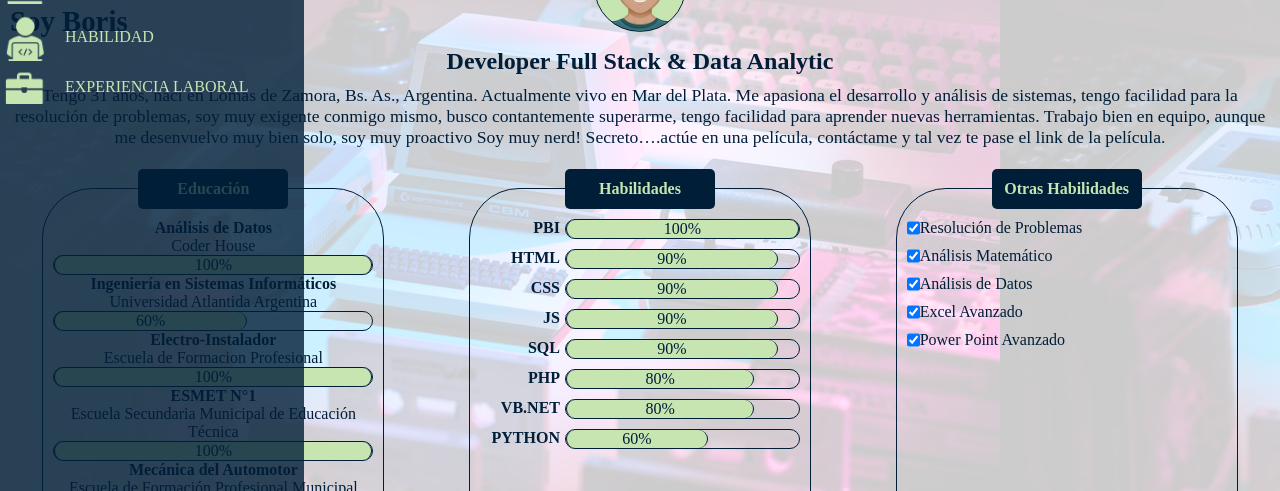
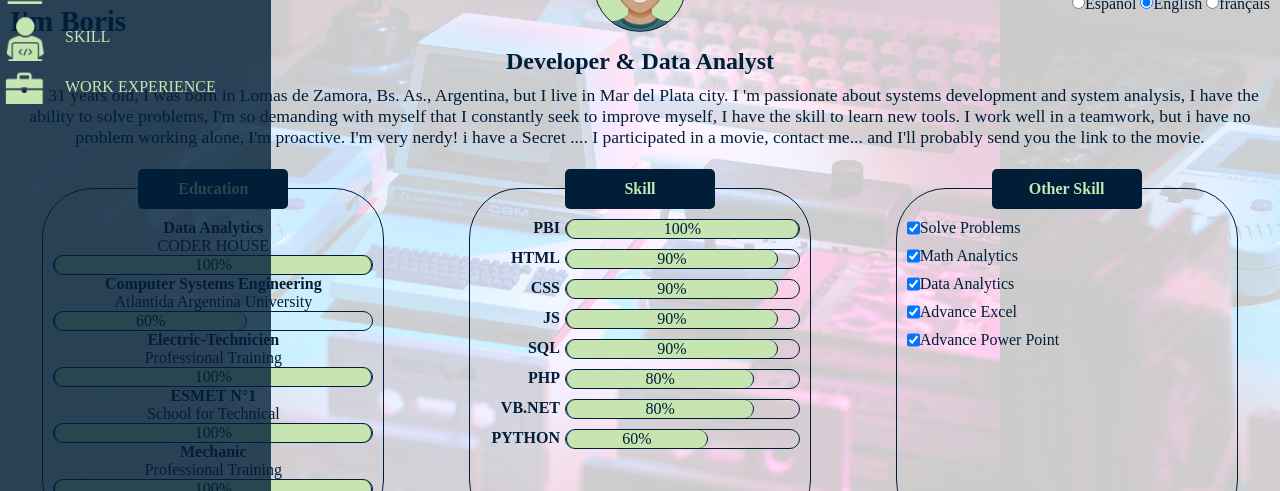
Before and after one commit to BorisTorrejon/CV, a plain HTML site: page index.html in a window 1280 px wide. Shown: the part 143-634 px from the top of the page. Drawn offline with nearby package versions, Linux system fonts and the light colour scheme.

Commit message:
laguages
agregar idiomas a la pagina

```diff
--- a/index.html
+++ b/index.html
@@ -11,15 +11,15 @@
     <header class="flex">
         <nav class="flex">
             <div>
-                <h2 class="flex">MENU</h2>
+                <h2 class="flex m">MENU</h2>
                 <ul>
-                    <li class="flex img-i"><a href="#i">INICIO</a></li>
-                    <li class="flex img-e"><a href="#e">EDUCACION</a></li>
-                    <li class="flex img-h"><a href="#h">HABILIDAD</a></li>
-                    <li class="flex img-j"><a href="#t">EXPERIENCIA LABORAL</a></li>
+                    <li class="flex img-i m"><a href="#i">INICIO</a></li>
+                    <li class="flex img-e m"><a href="#e">EDUCACION</a></li>
+                    <li class="flex img-h m"><a href="#h">HABILIDAD</a></li>
+                    <li class="flex img-j m"><a href="#t">EXPERIENCIA LABORAL</a></li>
                     <div class="flex fmenu">
                         <h2>Boris Torrejon</h2>
-                        <p>"Soy una obra en construcción"</p>
+                        <p class="m">"Soy una obra en construcción"</p>
                         <div class="flex redes">
                             <ul><a href="tel:+542236951583"><img src="./images/t.png" alt="tel"></a></ul>
                             <ul><a href="mailto:torrejonboris@gmail.com"><img src="./images/e.png" alt="email"></a></ul>
@@ -47,8 +47,13 @@
         </li>
     </header>
     <main class="flex">
+        <form class="languages" action="#">
+            <input class="language" type="radio" name="lang" value="es"><span>Español</span>
+            <input class="language" type="radio" name="lang" value="en"><span>English</span>
+            <input class="language" type="radio" name="lang" value="fr"><span>français</span>
+        </form>
         <h1 id="i">Soy Boris</h1>
-        <section>
+        <section id="sect1">
             <h2 id="sub">Developer Full Stack & Data Analytic</h2>
             <p>Tengo 31 años, nací en Lomas de Zamora, Bs. As., Argentina. Actualmente vivo en Mar del Plata.
                 Me apasiona el desarrollo y análisis de sistemas, tengo facilidad para la resolución de problemas, soy muy exigente conmigo mismo, busco contantemente superarme, tengo facilidad para aprender nuevas herramientas.
@@ -57,7 +62,7 @@
                 Secreto….actúe en una película, contáctame y tal vez te pase el link de la película.
                 </p>
         </section>
-        <section id="e" class="cuadro">
+        <section id="sect2" class="cuadro">
             <h2 class="flex">Educación</h2>
             <div class="contenedor">
                 <div>
@@ -87,7 +92,7 @@
                 </div>
             </div>
         </section>
-        <section id="h" class="cuadro">
+        <section id="sect3" class="cuadro">
             <h2 class="flex">Habilidades</h2>
             <div class="flex contenedor">
                <div class="flex habilidades">
@@ -124,7 +129,7 @@
                </div>
             </div>
         </section>
-        <section class="cuadro">
+        <section id="sect4" class="cuadro">
             <h2 class="flex">Otras Habilidades</h2>
             <div class="contenedor">
                 <div class="flex habilidades">
@@ -149,7 +154,7 @@
                 </div>
             </div>
         </section>
-        <section id="trabajos" class="cuadro trabajos">
+        <section id="sect5" class="cuadro trabajos">
             <h2 class="flex">Experiencia Laboral</h2>
             <div class="contenedor trabajo">
                 <div>
@@ -192,7 +197,7 @@
     </main>
     <footer class="flex">
         <h3>Boris Torrejon</h3>
-        <p>"Soy una obra en construcción"</p>
+        <p class="m">"Soy una obra en construcción"</p>
         <div>
             <a id="tel" href="tel:+542236951583"><img src="./images/cell.png" alt="tel"></a>
             <a id="email" href="mailto:torrejonboris@gmail.com"><img src="./images/email.png" alt=""></a>
@@ -205,6 +210,7 @@
         </li>
     </footer>
     <script src="./js/typed.js"></script>
+    <script src="./js/data.js"></script>
     <script src="./js/script.js"></script>
 </body>
 </html>
--- /dev/null
+++ b/js/data.js
@@ -0,0 +1,265 @@
+const data= {
+    "languages": [
+        {
+            "language":"español",
+            "lang":"es",
+            "message":"Soy una obra en construcción",
+            "menu":
+            {
+                "title":"MENU",
+                "opt1":"INICIO",
+                "opt2":"EDUCACION",
+                "opt3":"HABILIDAD",
+                "opt4":"EXPERIENCIA LABORAL"
+            },
+            "header":{
+                "bubble":["echo 'Hola Mundo!'","print 'Hola Mundo!'","'Hola Mundo!'"]
+            },
+            "main":{
+                "sect1":{
+                    "title":"Soy Boris",
+                    "subtitle":"Desarrollador Y Analista de Datos",
+                    "message":"Tengo 31 años, nací en Lomas de Zamora, Bs. As., Argentina. Actualmente vivo en Mar del Plata. Me apasiona el desarrollo y análisis de sistemas, tengo facilidad para la resolución de problemas, soy muy exigente conmigo mismo, busco contantemente superarme, tengo facilidad para aprender nuevas herramientas. Trabajo bien en equipo, aunque me desenvuelvo muy bien solo, soy muy proactivo Soy muy nerd! Secreto….actúe en una película, contáctame y tal vez te pase el link de la película. "
+                },
+                "sect2":{
+                    "title":"Educación",
+                    "load":[
+                        {
+                            "title":"Analisis de Datos",
+                            "subtitle":"CODER HOUSE"
+                        },
+                        {
+                            "title":"Ingeniería en Sistemas Informáticos",
+                            "subtitle":"Universidad Atlantida Argentina"
+                        },
+                        {
+                            "title":"Electro-Instalador",
+                            "subtitle":"Escuela de Formación Profesional"
+                        },
+                        {
+                            "title":"ESMET N°1",
+                            "subtitle":"Escuela Secundaria de Educación Técnica"
+                        },
+                        {
+                            "title":"Mecánica del Automotor",
+                            "subtitle":"Escuela de Formación Profesional Municipal"
+                        }
+                    ]
+                },
+                "sect3":{
+                    "title":"Habilidades"
+                },
+                "sect4":{
+                    "title":"Otras Habilidades",
+                    "opt":[
+                        "Resolución de Problemas",
+                        "Análisis Matemático",
+                        "Análisis de Datos",
+                        "Excel Avanzado",
+                        "Power Point Avanzado"
+                    ]
+                },
+                "sect5":{
+                    "title":"Experiencia Laboral",
+                    "subtitle":"Servicio Penitenciario Bs As, Buenos Aires, Argentina",
+                    "jobs":[
+                        {
+                            "title":"Soporte Técnico Informático",
+                            "rank":"DICIEMBRE DE 2018 - AHORA",
+                            "detail":"Desarrollo de Bases de Datos en Vb.net y SQL. Reparación de PC’s, montaje y mantenimiento de RED. Asistencia Usuario de plataformas. "
+                        },
+                        {
+                            "title":"Data Entry",
+                            "rank":"SEPTIEMBRE DE 2015 – DICIEMBRE 2018",
+                            "detail":"Cargar, Modificar y Eliminar datos. Manipulación de Información, búsqueda de incongruencias. "
+                        },
+                        {
+                            "title":"Técnico Electricista",
+                            "rank":"MARZO DE 2011 – SEPTIEMBRE 2015",
+                            "detail":"Mantenimiento de la instalación y prevención de futuras fallas. Instalación de redes eléctricas mono y trifásicas. "
+                        },
+                        {
+                            "title":"Seguridad",
+                            "rank":"ABRIL DE 2009 – MAYO 2011",
+                            "detail":"Seguridad. "
+                        }
+                    ]
+                }
+            }
+        },
+        {
+            "language":"english",
+            "lang":"en",
+            "message":"I'm a work under construction",
+            "menu":
+            {
+                "title":"MENU",
+                "opt1":"HOME",
+                "opt2":"EDUCATION",
+                "opt3":"SKILL",
+                "opt4":"WORK EXPERIENCE"
+            },
+            "header":{
+                "bubble":["echo 'Hello World!'","print 'Hello World!'","'Hello World!'"]
+            },
+            "main":{
+                "sect1":{
+                    "title":"I'm Boris",
+                    "subtitle":"Developer & Data Analyst",
+                    "message":"I'm 31 years old, I was born in Lomas de Zamora, Bs. As., Argentina, but I live in Mar del Plata city. I 'm passionate about systems development and system analysis, I have the ability to solve problems, I'm so demanding with myself that I constantly seek to improve myself, I have the skill to learn new tools. I work well in a teamwork, but i have no problem working alone, I'm proactive. I'm very nerdy! i have a Secret .... I participated in a movie, contact me... and I'll probably send you the link to the movie."
+                },
+                "sect2":{
+                    "title":"Education",
+                    "load":[
+                        {
+                            "title":"Data Analytics",
+                            "subtitle":"CODER HOUSE"
+                        },
+                        {
+                            "title":"Computer Systems Engineering",
+                            "subtitle":"Atlantida Argentina University"
+                        },
+                        {
+                            "title":"Electric-Technicien",
+                            "subtitle":"Professional Training"
+                        },
+                        {
+                            "title":"ESMET N°1",
+                            "subtitle":"School for Technical"
+                        },
+                        {
+                            "title":"Mechanic",
+                            "subtitle":"Professional Training"
+                        }
+                    ]
+                },
+                "sect3":{
+                    "title":"Skill"
+                },
+                "sect4":{
+                    "title":"Other Skill",
+                    "opt":[
+                        "Solve Problems",
+                        "Math Analytics",
+                        "Data Analytics",
+                        "Advance Excel",
+                        "Advance Power Point"
+                    ]
+                },
+                "sect5":{
+                    "title":"Work Experience",
+                    "subtitle":"Penitenciary Service Bs As, Argentina",
+                    "jobs":[
+                        {
+                            "title":"Support Technicien",
+                            "rank":"DECEMBER OF 2018 - NOW",
+                            "detail":"Database development in vb.net & SQL. Repair PCs, Software and Hardware maintenance. Network installation, modification and maintenance. Assistance in retrieving information and resetting passwords. "
+                        },
+                        {
+                            "title":"Data Entry",
+                            "rank":"SEPTEMBER OF 2015 – DECEMBER OF 2018",
+                            "detail":"Upload, modify and delete data. Data manipulation and error finding. "
+                        },
+                        {
+                            "title":"Electric Technicien",
+                            "rank":"MARCH OF 2011 – SEPTEMBER 2015",
+                            "detail":"Maintenance of electrical installation and prevention of future failures. Assembly of new facilities for both general and home networks. Generator set maintenance and start-up. Installation of main and secondary boards. "
+                        },
+                        {
+                            "title":"Security",
+                            "rank":"APRIL OF 2009 – MARCH 2011",
+                            "detail":"Perimeter surveillance. "
+                        }
+                    ]
+                }
+            }
+        },
+        {
+            "language":"français",
+            "lang":"fr",
+            "message":"Je suis un ouvrage en construction",
+            "menu":
+            {
+                "title":"MENU",
+                "opt1":"ACCUEIL",
+                "opt2":"ENSEIGNEMENT",
+                "opt3":"COMPTE",
+                "opt4":"EXPÉRIENCE DE TRAVAIL"
+            },
+            "header":{
+                "bubble":["echo 'Salut Monde!'","print 'Salut Monde!'","'Salut Monde!'"]
+            },
+            "main":{
+                "sect1":{
+                    "title":"Je suis Boris",
+                    "subtitle":"Développeur et analyste de données",
+                    "message":"J'ai 31 ans, je suis né à Lomas de Zamora, Bs. As., Argentine, mais je vis dans la ville de Mar del Plata. Je suis passionné par le développement et l'analyse de systèmes, j'ai le capacité à résoudre des problèmes, je suis tellement exigeant avec moi-même que je cherche constamment à m'améliorer, j'ai la capacité d'apprendre de nouveaux outils. Je travaille bien en équipe, mais je n'ai aucun problème à travailler seul, je suis proactif. Je suis très ringard ! j'ai un secret... J'ai participé à un film, contactez-moi... et je vous enverrai probablement le lien vers le film."
+                },
+                "sect2":{
+                    "title":"Éducation",
+                    "load":[
+                        {
+                            "title":"Data Analytics",
+                            "subtitle":"CODER HOUSE"
+                        },
+                        {
+                            "title":"Ingénierie des systèmes informatiques",
+                            "subtitle":"Université d'Atlantida Argentine"
+                        },
+                        {
+                            "title":"Electricien-Technicien",
+                            "subtitle":"Formation professionnelle"
+                        },
+                        {
+                            "title":"ESMET N°1",
+                            "subtitle":"Ecole technique"
+                        },
+                        {
+                            "title":"Mécanicien",
+                            "subtitle":"Formation professionnelle"
+                        }
+                    ]
+                },
+                "sect3":{
+                    "title":"Compétence"
+                },
+                "sect4":{
+                    "title":"Autre compétence",
+                    "opt":[
+                        "Résoudre des problèmes",
+                        "Analyse mathématique",
+                        "Analyse des données",
+                        "Excel Avancé",
+                        "Power Point Avancé"
+                    ]
+                },
+                "sect5":{
+                    "title":"Expérience de travail",
+                    "subtitle":"Service pénitentiaire Bs As, Argentine",
+                    "jobs":[
+                        {
+                            "title":"Technicien d'assistance",
+                            "rank":"DECEMBRE 2018 - MAINTENANT",
+                            "detail":"Développement de bases de données en vb.net & SQL. Réparation de PC, Maintenance logicielle et matérielle. Installation, modification et maintenance du réseau. Aide à la récupération d'informations et à la réinitialisation des mots de passe. "
+                        },
+                        {
+                            "title":"Entrée de données",
+                            "rank":"SEPTEMBRE 2015 – DECEMBRE 2018",
+                            "detail":"Télécharger, modifier et supprimer des données. Manipulation des données et recherche d'erreurs. "
+                        },
+                        {
+                            "title":"Technicien en électricité",
+                            "rank":"MARS 2011 – SEPTEMBRE 2015",
+                            "detail":"Maintenance de l'installation électrique et prévention des pannes futures. Montage de nouvelles installations pour les réseaux généraux et domestiques. Maintenance et démarrage du groupe électrogène. Installation des cartes principales et secondaires. "
+                        },
+                        {
+                            "title":"Sécurité",
+                            "rank":"AVRIL 2009 – MARS 2011",
+                            "detail":"Périmètre de surveillance. "
+                        }
+                    ]
+                }
+            }
+        }
+    ]
+}
--- a/js/script.js
+++ b/js/script.js
@@ -1,7 +1,98 @@
+//Detecta el idioma del sistema
+var ln = navigator.language || navigator.userLanguage;
+ln=ln.substring(0,2);
+//Selecciona el objeto del idioma
+function changeLanguage(ln){
+    let selectLang="";
+    data.languages.forEach(language => {
+        if (language.lang===ln){
+            selectLang=language;
+        };
+    });
+    return selectLang;
+};
+//Escribe la burbuja dinamica
 const typed = new Typed('.typed',{
-    strings:['echo "Hola Mundo!"','print "Hola Mundo!"','"Hola Mundo!"'],
+    strings:changeLanguage(ln).header.bubble,
     typeSpeed:75,
     cursorChar:'',
     loop:true,
     loopCount:false,
 });
+//construccion del contenido segun el lenguage
+function construction(object){
+    //se escribe el menu
+    let menu= document.querySelectorAll(".m");
+    for(let i=0;i<menu.length;i++){
+        switch (i) {
+            case 0:
+                menu[i].textContent=object.menu.title;
+                break;
+            case 1:
+                menu[i].textContent=object.menu.opt1;
+            break;
+            case 2:
+                menu[i].textContent=object.menu.opt2;
+                break;
+            case 3:
+                menu[i].textContent=object.menu.opt3;
+                break;
+            case 4:
+                menu[i].textContent=object.menu.opt4;
+                break;
+            default:
+                menu[i].textContent=object.message;
+                break;
+        }
+    };
+    //Se escribe el titulo
+    let title=document.querySelector("#i");
+    title.textContent=object.main.sect1.title;
+    //Se escribe section 1
+    let sect1=document.querySelector("#sect1");
+    sect1.children[0].textContent=object.main.sect1.subtitle;
+    sect1.children[1].textContent=object.main.sect1.message;
+    //Se escribe section 2
+    let sect2=document.querySelector("#sect2");
+    sect2.children[0].textContent=object.main.sect2.title;
+    for (let i = 0; i < sect2.children[1].children.length; i++) {
+        sect2.children[1].children[i].children[0].textContent=object.main.sect2.load[i].title;
+        sect2.children[1].children[i].children[1].textContent=object.main.sect2.load[i].subtitle;
+    }
+    //Se escribe section 3
+    let sect3=document.querySelector("#sect3");
+    sect3.children[0].textContent=object.main.sect3.title;
+    //Se escribe section 4
+    let sect4=document.querySelector("#sect4");
+    sect4.children[0].textContent=object.main.sect4.title;
+    for (let i = 0; i < sect4.children[1].children.length; i++) {
+        sect4.children[1].children[i].children[1].textContent=object.main.sect4.opt[i];
+    }
+    //Se escribe section 5
+    let sect5=document.querySelector("#sect5");
+    sect5.children[0].textContent=object.main.sect5.title;
+    sect5.children[1].children[0].children[0].textContent=object.main.sect5.subtitle;
+    for (let i = 0; i < sect5.children[1].children[0].children[1].children.length; i++) {
+        sect5.children[1].children[0].children[1].children[i].children[0].textContent=object.main.sect5.jobs[i].title;
+        sect5.children[1].children[0].children[1].children[i].children[1].textContent=object.main.sect5.jobs[i].rank;
+        sect5.children[1].children[0].children[1].children[i].children[2].textContent=object.main.sect5.jobs[i].detail;
+    }
+};
+construction(changeLanguage(ln));
+//captura formulario
+let formLang=document.querySelector(".languages");
+//trae un array con los valores del radio
+let arrayLang=document.querySelectorAll(".language");
+arrayLang.forEach(element=>{
+    if (element.value===ln) {
+        element.checked=true;
+    }
+});
+//escucha el formulario
+formLang.addEventListener("change",(event)=>{
+    arrayLang.forEach(element=>{
+        if (element.checked){
+            construction(changeLanguage(element.value));
+        };
+    });
+});
--- a/styles/style.css
+++ b/styles/style.css
@@ -181,6 +181,10 @@ a>img{
     border-radius: 45px;
     border: 1px var(--vb) solid;
 }
+.languages{
+    position: absolute;
+    right: 10px;
+}
 main>h1{
     width: 100%;
     font-size: 1.8em;
```
